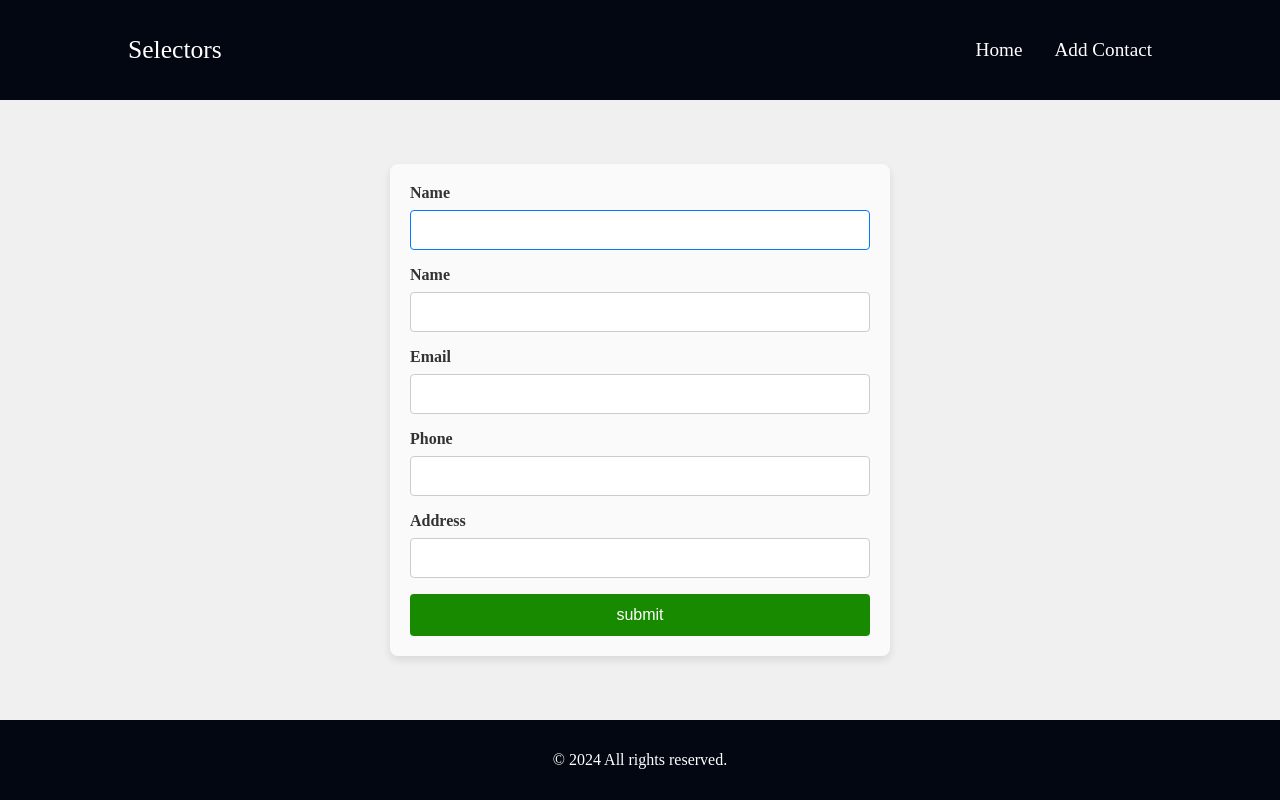
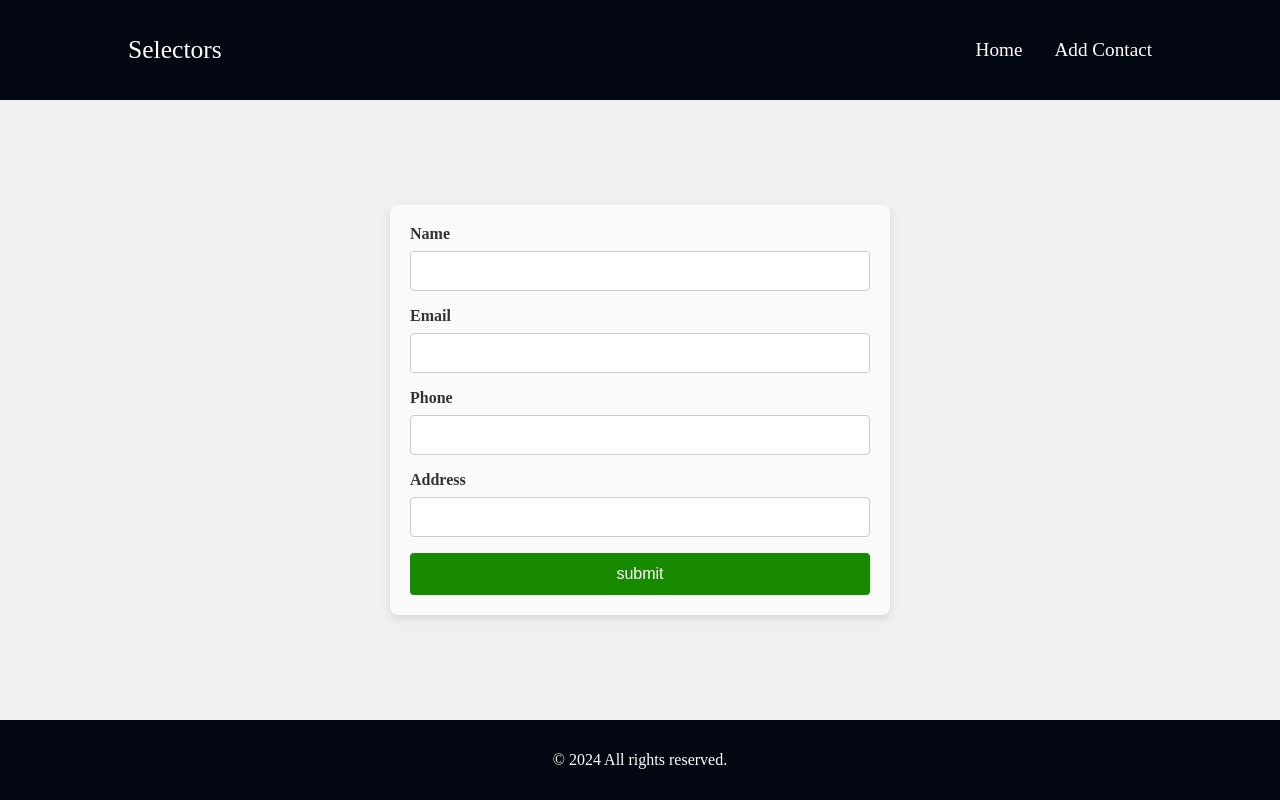
Before and after one commit to haddinz/my-training-app, a React (Vite) app: page /contact/update/1 in a window 1280 px wide. Built offline with nearby package versions, Linux system fonts and the light colour scheme.

Commit message:
refatoring update contact

```diff
--- a/src/page/contact/UpdateContact.tsx
+++ b/src/page/contact/UpdateContact.tsx
@@ -56,17 +56,6 @@
     <Layout>
       <div className="form-container">
         <form onSubmit={handleSubmit} className="form-update">
-          <div>
-            <label htmlFor="name">Name</label>
-            <input
-              type="text"
-              required
-              autoFocus
-              name="name"
-              value={editContact.name}
-              onChange={handleChange}
-            />
-          </div>
 
           <div>
             <label htmlFor="name">Name</label>
```
Also changed, not shown: db.json (line endings or trailing spaces).
